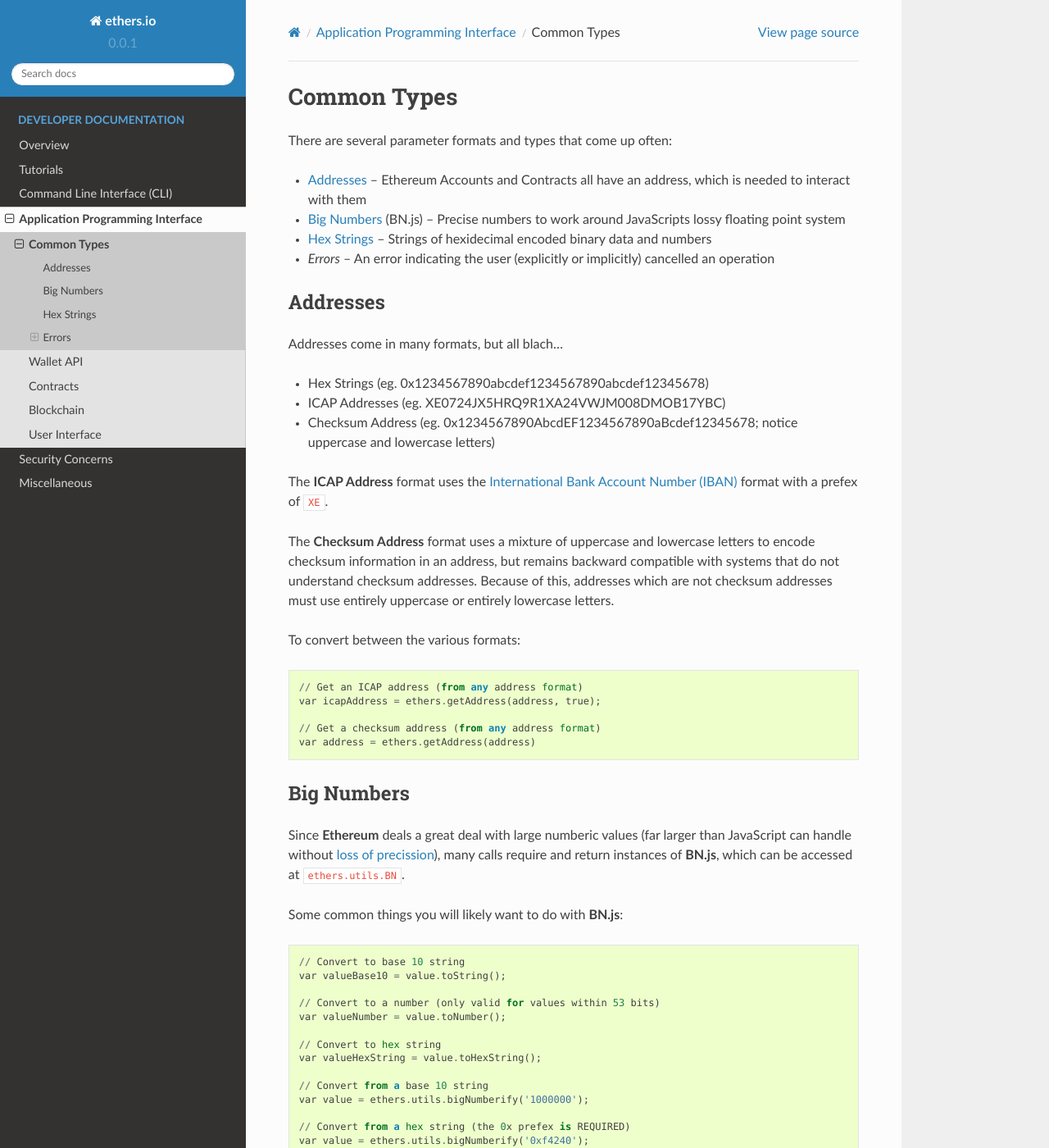
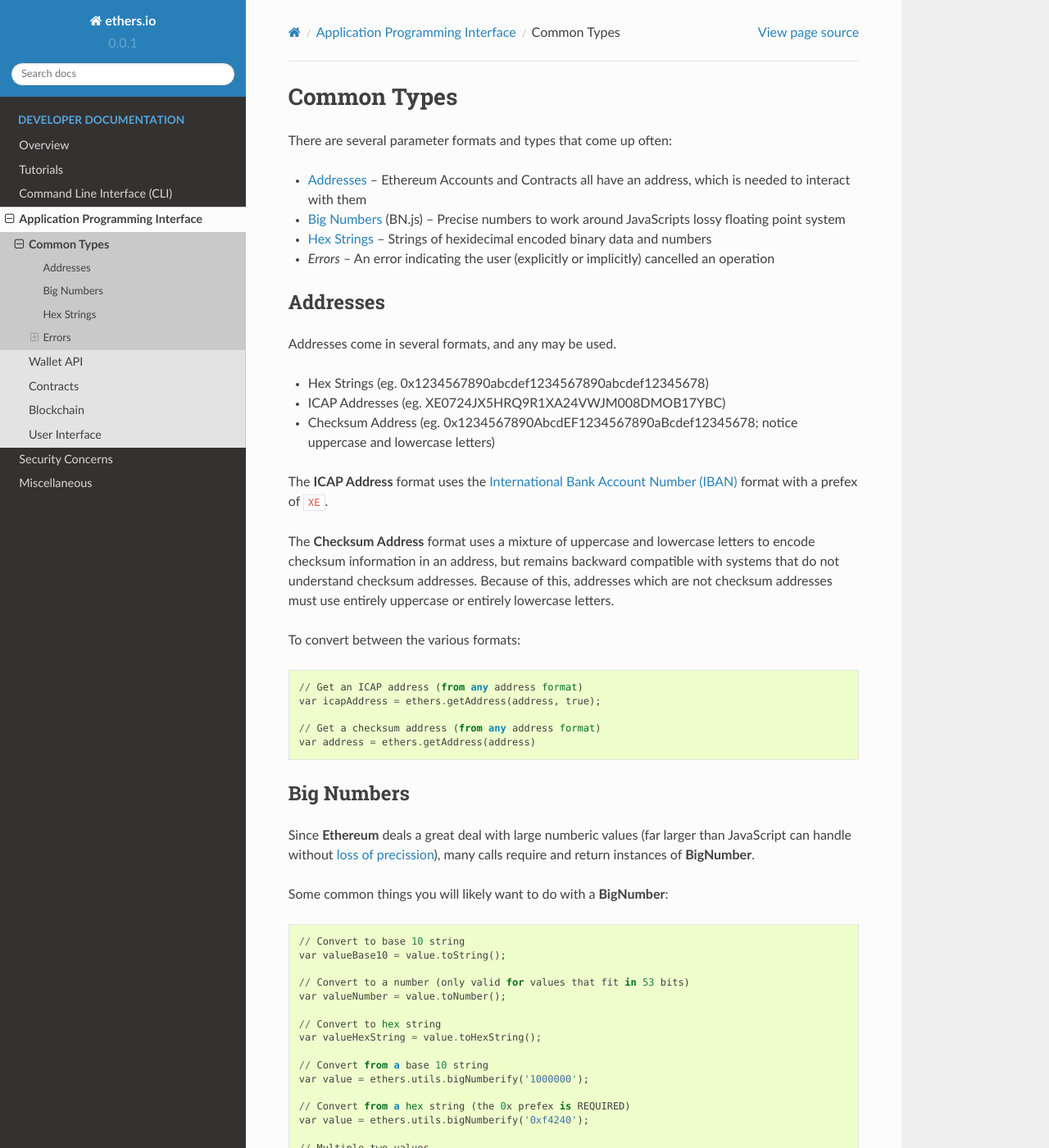
Before and after one commit to ethers-io/documentation, a Sphinx documentation site: the page built from source/ethers-app/source/dev-api-common.rst, in a window 1280 px wide and 1400 px high. Shown: the whole window at 82% size. Built offline with Sphinx 7.4.7 and the Read the Docs theme 2.0.0, drawn with Linux system fonts in a browser that asks for light colours; some of the changed text lies outside the part shown.

Commit message:
Fixed docs a bit for ethers-app.

```diff
--- a/source/ethers-app/source/dev-api-common.rst
+++ b/source/ethers-app/source/dev-api-common.rst
@@ -14,7 +14,7 @@ There are several parameter formats and types that come up often:
 Addresses
 =========
 
-Addresses come in many formats, but all blach...
+Addresses come in several formats, and any may be used.
 
 - Hex Strings (eg. 0x1234567890abcdef1234567890abcdef12345678)
 - ICAP Addresses  (eg. XE0724JX5HRQ9R1XA24VWJM008DMOB17YBC)
@@ -37,6 +37,7 @@ To convert between the various formats::
     // Get a checksum address (from any address format)
     var address = ethers.getAddress(address)
 
+
 .. _big-numbers:
 
 Big Numbers
@@ -44,14 +45,14 @@ Big Numbers
 
 Since **Ethereum** deals a great deal with large numberic values (far larger
 than JavaScript can handle without `loss of precission`_), many calls require and return instances
-of **BN.js**, which can be accessed at ``ethers.utils.BN``.
+of **BigNumber**.
 
-Some common things you will likely want to do with **BN.js**::
+Some common things you will likely want to do with a **BigNumber**::
 
     // Convert to base 10 string
     var valueBase10 = value.toString();
 
-    // Convert to a number (only valid for values within 53 bits)
+    // Convert to a number (only valid for values that fit in 53 bits)
     var valueNumber = value.toNumber();
 
     // Convert to hex string
--- a/source/ethers-app/source/dev-cli.rst
+++ b/source/ethers-app/source/dev-cli.rst
@@ -9,7 +9,7 @@ deploy and manage applications on the *ethers.space* hosting service.
     /Users/ricmoo> sudo npm install -g ethers-cli
 
 Note:
-    You need `node.js <install-node>`_ and `git <install-git>`_ installed.
+    You need `node.js`_ and `git`_ installed.
 
 -----
 
--- a/source/ethers-app/source/dev-overview.rst
+++ b/source/ethers-app/source/dev-overview.rst
@@ -116,4 +116,4 @@ can enter a URL here manually.
 .. _Window postMessage API: https://developer.mozilla.org/en-US/docs/Web/API/Window/postMessage
 .. _a fragment is never sent to the server: https://tools.ietf.org/html/rfc3986#section-3.5
 .. _available on GitHub: https://github.com/ethers-io/ethers-server
-.. _Ethers App Library: https://cdn.ethers.io/scripts/ethers-app-v0.2.js
+.. _Ethers App Library: https://cdn.ethers.io/scripts/ethers-app-v0.4.js
```
Also changed, not shown: other parts of source/ethers-app/source/dev-api-common.rst (+3 -0 lines), other parts of source/ethers-app/source/dev-cli.rst (+1 -1 lines), other parts of source/ethers-app/source/dev-overview.rst (+2 -2 lines), source/ethers-app/source/dev-tutorial-token.rst (+3 -4 lines).
